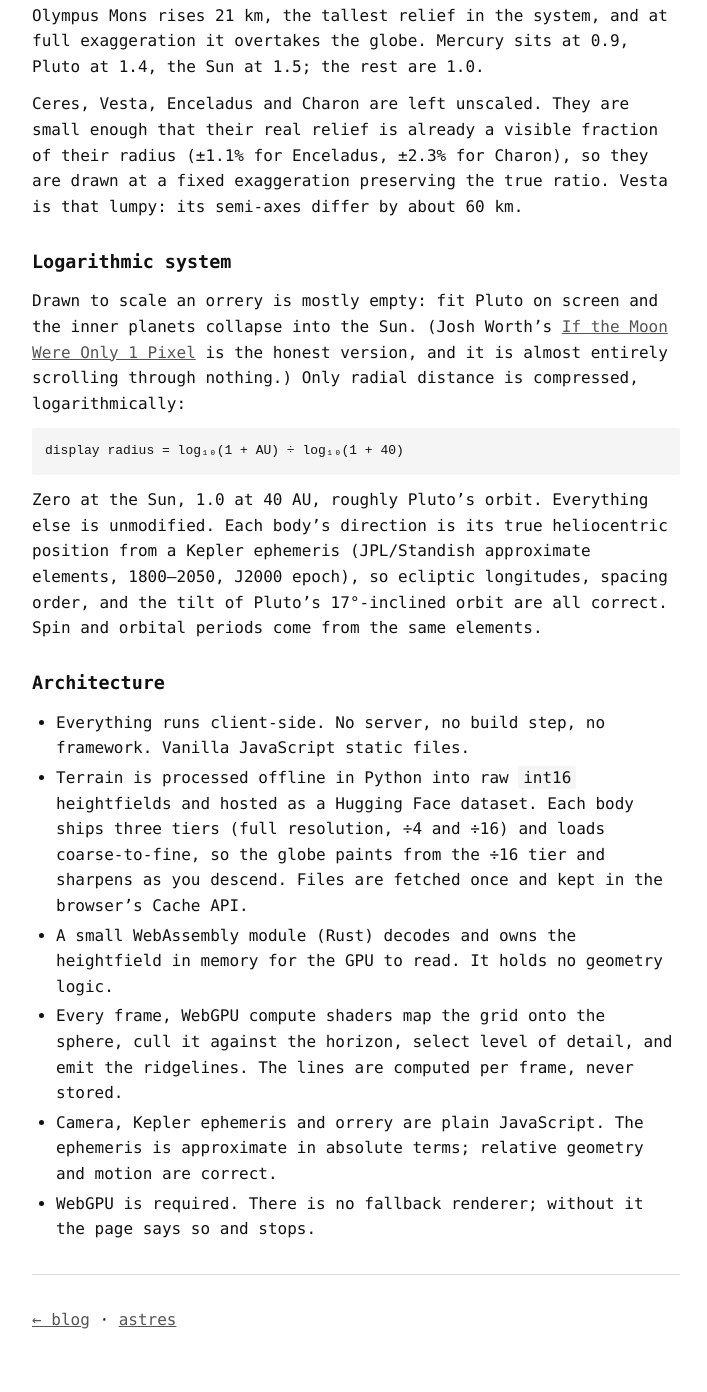
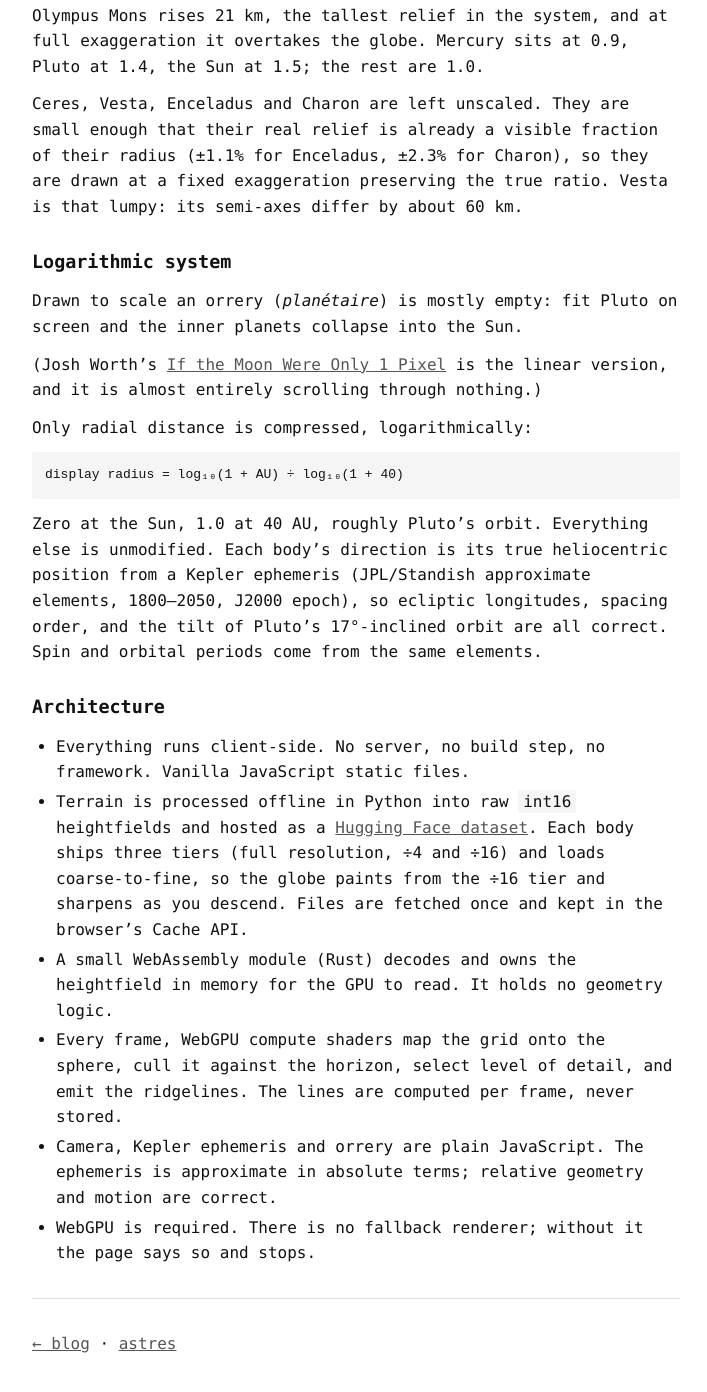
Before and after one commit to idle-intelligence/trucs.ai, a Jekyll site: the page built from blog/about-ridgeline.md, in a window 1280 px wide and 1400 px high, scrolled down 3906 px. Shown: the top 1392 px of the window, without its empty margins (284-991 px from the left). Built offline with Jekyll 4.4.1, drawn with Linux system fonts in a browser that asks for light colours; some of the changed text lies outside the part shown.

Commit message:
blog: split the orrery aside, gloss planétaire, link the HF dataset
- three paragraphs instead of one dense block
- 'orrery (planétaire)'
- 'linear version' rather than 'honest version': log compression is the
  deliberate choice, not a cheat
- 'Try the demo: astres' / 'Read the code: ...' so the arrow no longer
  reads as pointing at the github line
- link the Hugging Face dataset

````diff
--- a/blog/about-ridgeline.md
+++ b/blog/about-ridgeline.md
@@ -85,7 +85,11 @@ Ceres, Vesta, Enceladus and Charon are left unscaled. They are small enough that
 
 ## Logarithmic system
 
-Drawn to scale an orrery is mostly empty: fit Pluto on screen and the inner planets collapse into the Sun. (Josh Worth's [If the Moon Were Only 1 Pixel](https://joshworth.com/dev/pixelspace/pixelspace_solarsystem.html) is the honest version, and it is almost entirely scrolling through nothing.) Only radial distance is compressed, logarithmically:
+Drawn to scale an orrery (_planétaire_) is mostly empty: fit Pluto on screen and the inner planets collapse into the Sun.
+
+(Josh Worth's [If the Moon Were Only 1 Pixel](https://joshworth.com/dev/pixelspace/pixelspace_solarsystem.html) is the linear version, and it is almost entirely scrolling through nothing.)
+
+Only radial distance is compressed, logarithmically:
 
 ```
 display radius = log₁₀(1 + AU) ÷ log₁₀(1 + 40)
@@ -96,7 +100,7 @@ Zero at the Sun, 1.0 at 40 AU, roughly Pluto's orbit. Everything else is unmodif
 ## Architecture
 
 - Everything runs client-side. No server, no build step, no framework. Vanilla JavaScript static files.
-- Terrain is processed offline in Python into raw `int16` heightfields and hosted as a Hugging Face dataset. Each body ships three tiers (full resolution, ÷4 and ÷16) and loads coarse-to-fine, so the globe paints from the ÷16 tier and sharpens as you descend. Files are fetched once and kept in the browser's Cache API.
+- Terrain is processed offline in Python into raw `int16` heightfields and hosted as a [Hugging Face dataset](https://huggingface.co/datasets/idle-intelligence/ridgeline-terrain). Each body ships three tiers (full resolution, ÷4 and ÷16) and loads coarse-to-fine, so the globe paints from the ÷16 tier and sharpens as you descend. Files are fetched once and kept in the browser's Cache API.
 - A small WebAssembly module (Rust) decodes and owns the heightfield in memory for the GPU to read. It holds no geometry logic.
 - Every frame, WebGPU compute shaders map the grid onto the sphere, cull it against the horizon, select level of detail, and emit the ridgelines. The lines are computed per frame, never stored.
 - Camera, Kepler ephemeris and orrery are plain JavaScript. The ephemeris is approximate in absolute terms; relative geometry and motion are correct.
````
Also changed, not shown: other parts of blog/about-ridgeline.md (+2 -2 lines).
